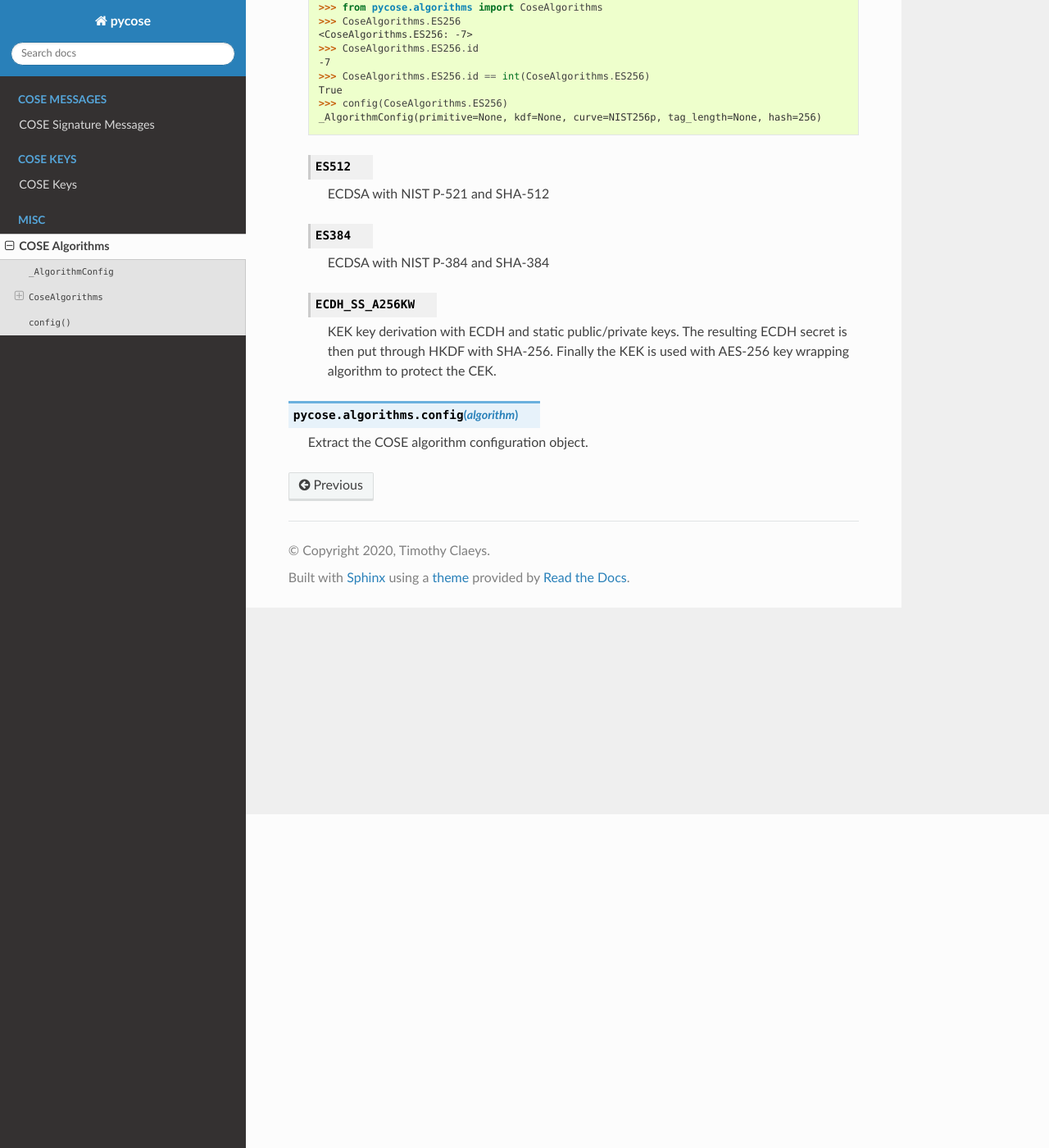
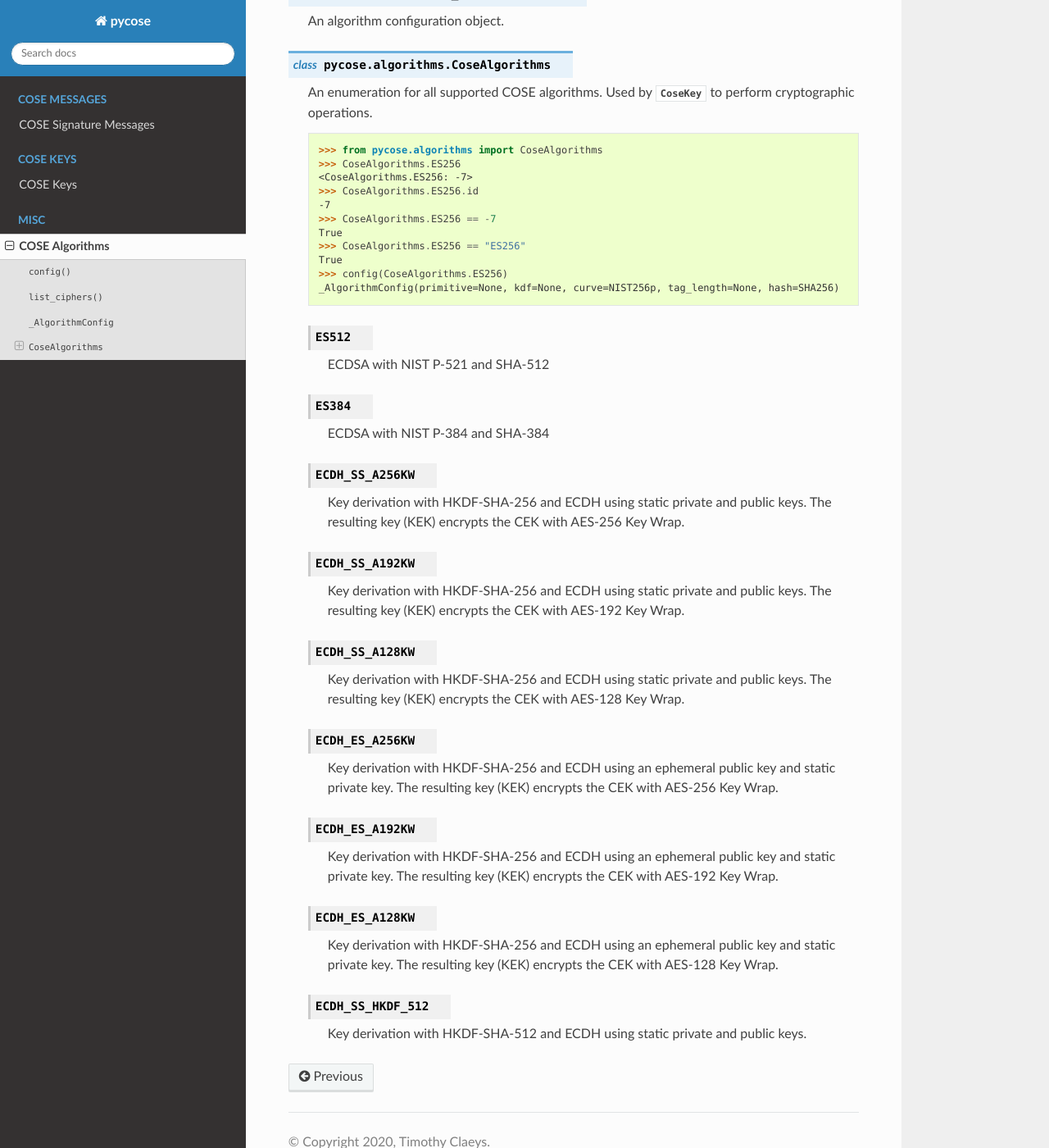
Before and after one commit to TimothyClaeys/pycose, a Sphinx documentation site: the page built from docs/algorithms.rst, in a window 1280 px wide and 1400 px high, scrolled down 407 px. Shown: the whole window at 82% size. Built offline with Sphinx 7.4.7 and the Read the Docs theme 2.0.0, drawn with Linux system fonts in a browser that asks for light colours; some of the changed text lies outside the part shown.

Commit message:
Update Docs

```diff
--- a/docs/algorithms.rst
+++ b/docs/algorithms.rst
@@ -6,6 +6,13 @@
 The full list with COSE algorithms and their identifiers can be found at the
 `IANA registry <https://www.iana.org/assignments/cose/cose.xhtml>`_
 
+.. function:: config(algorithm)
+
+    Extract the COSE algorithm configuration object.
+
+.. function:: list_ciphers
+
+    Returns a list with all supported ciphers
 
 .. class:: _AlgorithmConfig
 
@@ -23,10 +30,12 @@
         <CoseAlgorithms.ES256: -7>
         >>> CoseAlgorithms.ES256.id
         -7
-        >>> CoseAlgorithms.ES256.id == int(CoseAlgorithms.ES256)
+        >>> CoseAlgorithms.ES256 == -7
+        True
+        >>> CoseAlgorithms.ES256 == "ES256"
         True
         >>> config(CoseAlgorithms.ES256)
-        _AlgorithmConfig(primitive=None, kdf=None, curve=NIST256p, tag_length=None, hash=256)
+        _AlgorithmConfig(primitive=None, kdf=None, curve=NIST256p, tag_length=None, hash=SHA256)
 
     .. attribute:: ES512
 
@@ -38,10 +47,34 @@
 
     .. attribute:: ECDH_SS_A256KW
 
-        KEK key derivation with ECDH and static public/private keys. The resulting ECDH secret is then
-        put through HKDF with SHA-256. Finally the KEK is used with AES-256 key wrapping algorithm to protect the CEK.
+        Key derivation with HKDF-SHA-256 and ECDH using static private and public keys. The resulting key (KEK) encrypts
+        the CEK with AES-256 Key Wrap.
 
+    .. attribute:: ECDH_SS_A192KW
 
-.. function:: config(algorithm)
+        Key derivation with HKDF-SHA-256 and ECDH using static private and public keys. The resulting key (KEK) encrypts
+        the CEK with AES-192 Key Wrap.
 
-    Extract the COSE algorithm configuration object.
+    .. attribute:: ECDH_SS_A128KW
+
+        Key derivation with HKDF-SHA-256 and ECDH using static private and public keys. The resulting key (KEK) encrypts
+        the CEK with AES-128 Key Wrap.
+
+    .. attribute:: ECDH_ES_A256KW
+
+        Key derivation with HKDF-SHA-256 and ECDH using an ephemeral public key and static private key. The resulting
+        key (KEK) encrypts the CEK with AES-256 Key Wrap.
+
+    .. attribute:: ECDH_ES_A192KW
+
+        Key derivation with HKDF-SHA-256 and ECDH using an ephemeral public key and static private key. The resulting
+        key (KEK) encrypts the CEK with AES-192 Key Wrap.
+
+    .. attribute:: ECDH_ES_A128KW
+
+        Key derivation with HKDF-SHA-256 and ECDH using an ephemeral public key and static private key. The resulting
+        key (KEK) encrypts the CEK with AES-128 Key Wrap.
+
+    .. attribute:: ECDH_SS_HKDF_512
+
+        Key derivation with HKDF-SHA-512 and ECDH using static private and public keys.
```
Also changed, not shown: 1 other file.
